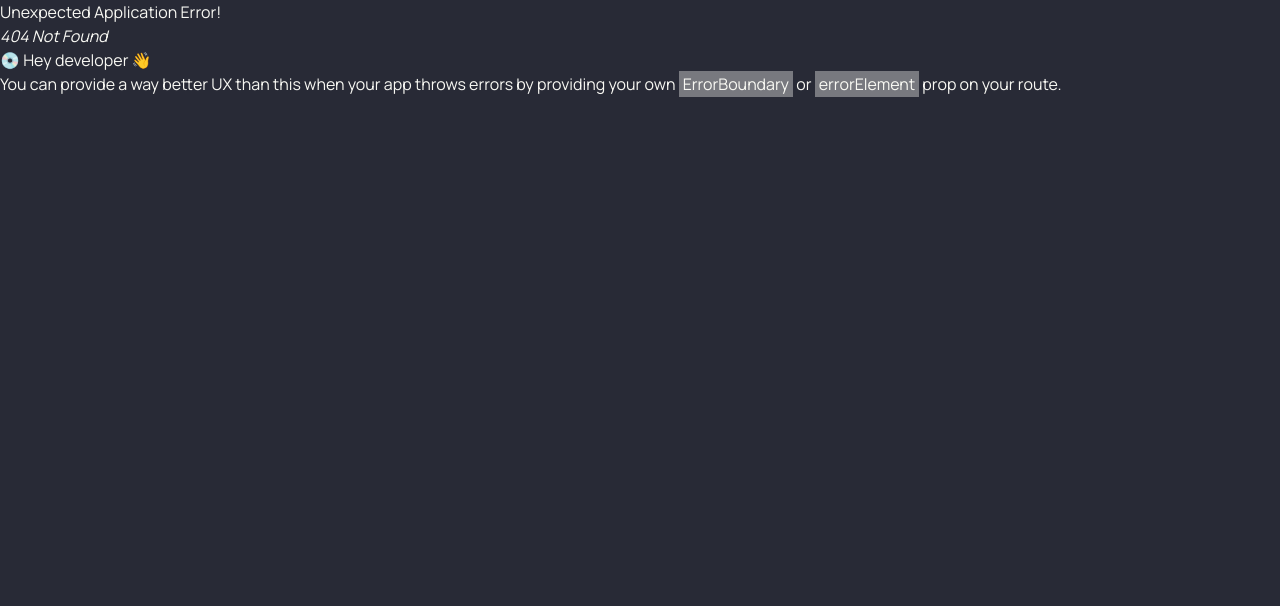
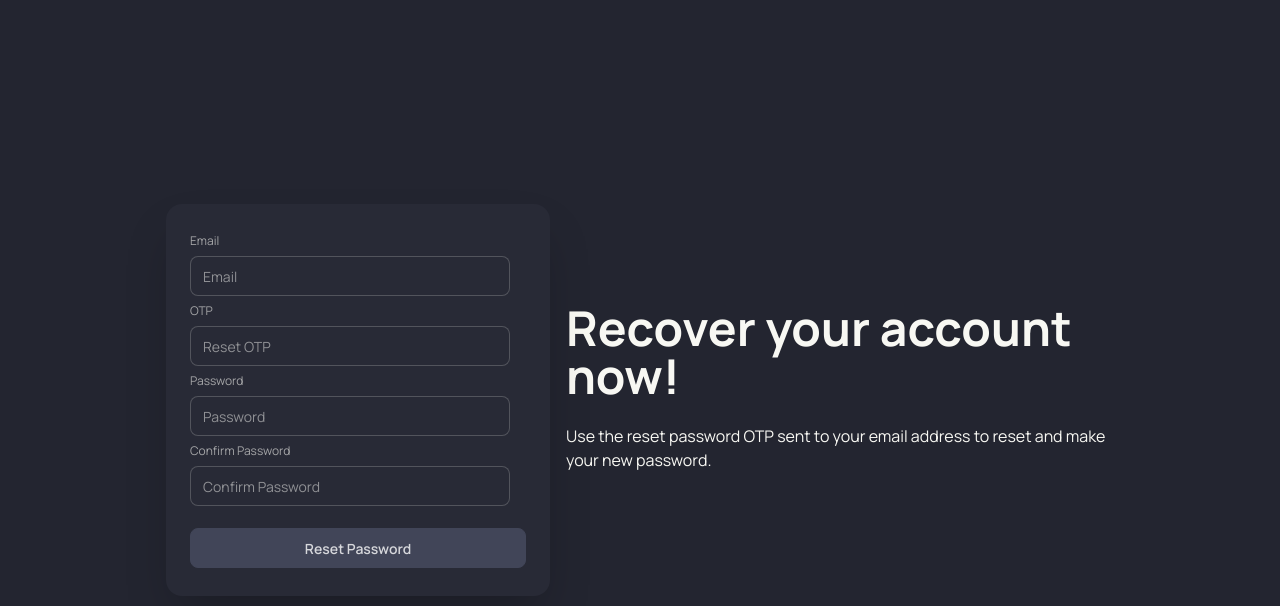
Before and after one commit to elleinad022/oneProject, a React (Vite) app in the folder client/: page /forgot-password in a window 1280 px wide. Before the commit this address had no page. Shown: the top 606 px of the page. Built offline with nearby package versions, Linux system fonts and the light colour scheme; a web font is replaced by a local one.

Commit message:
Added forgot password reset feature

```diff
--- a/client/src/components/Authform.jsx
+++ b/client/src/components/Authform.jsx
@@ -1,11 +1,12 @@
 import React from "react";
 import { useState, useEffect } from "react";
-import { Link, useNavigate } from "react-router-dom";
+import { Link, Navigate, useNavigate } from "react-router-dom";
 import { useDispatch, useSelector } from "react-redux";
 import {
   useLoginMutation,
   useLazyGetUserDataQuery,
   useRegisterMutation,
+  useSendResetOtpMutation,
 } from "../slices/usersApiSlice";
 import { setCredentials } from "../slices/authSlice";
 import { toast } from "react-toastify";
@@ -24,8 +25,8 @@ const Authform = ({ mode }) => {
   const [login, { isLoading: isLoggingIn }] = useLoginMutation();
   const [getUserData, { isLoading: isFetchingUser }] =
     useLazyGetUserDataQuery();
-
   const [register, { isLoading: isRegistering }] = useRegisterMutation();
+  const [resetOtp] = useSendResetOtpMutation();
 
   const { userInfo } = useSelector((state) => state.auth);
 
@@ -59,6 +60,22 @@ const Authform = ({ mode }) => {
           }
         }
       }
+    } catch (err) {
+      toast.error(err?.data?.message || err.error);
+    }
+  };
+
+  const sendResetOtp = async () => {
+    if (!email) {
+      toast.error(
+        "Please provide the email address to receive password reset OTP"
+      );
+      return;
+    }
+
+    try {
+      await resetOtp({ email }).unwrap();
+      navigate("/forgot-password");
     } catch (err) {
       toast.error(err?.data?.message || err.error);
     }
@@ -112,7 +129,15 @@ const Authform = ({ mode }) => {
             value={password}
             onChange={(e) => setPassword(e.target.value)}
           />
-          <p className="label">Required</p>
+          <div className="flex flex-row justify-between">
+            <p className="label">Required</p>
+            <button
+              type="button"
+              onClick={sendResetOtp}
+              className="text-secondary font-bold link-hover">
+              Forgot Password?
+            </button>
+          </div>
           {state !== "Log In" && (
             <>
               <legend className="fieldset-legend">Confirm Password</legend>
--- a/client/src/main.jsx
+++ b/client/src/main.jsx
@@ -17,12 +17,14 @@ import Login from "./pages/Login";
 import Workout from "./pages/Workout";
 import Diet from "./pages/Diet";
 import Settings from "./pages/Settings.jsx";
+import ForgotPassword from "./pages/ForgotPassword.jsx";
 
 const router = createBrowserRouter(
   createRoutesFromElements(
     <Route path="/" element={<App />}>
       <Route path="/login" element={<Login />} />
       <Route path="/register" element={<Signup />} />
+      <Route path="/forgot-password" element={<ForgotPassword />} />
 
       {/* Private Routes */}
       <Route path="" element={<PrivateRoute />}>
--- /dev/null
+++ b/client/src/pages/ForgotPassword.jsx
@@ -0,0 +1,104 @@
+import React from "react";
+import { useState } from "react";
+import { useResetPasswordMutation } from "../slices/usersApiSlice";
+import { useDispatch } from "react-redux";
+import { useNavigate } from "react-router-dom";
+import { toast } from "react-toastify";
+
+const ForgotPassword = () => {
+  const [email, setEmail] = useState("");
+  const [otp, setOtp] = useState("");
+  const [newPassword, setNewPassword] = useState("");
+  const [newPassword2, setNewPassword2] = useState("");
+
+  const [resetPassword, { isLoading: isResetting }] =
+    useResetPasswordMutation();
+
+  const dispatch = useDispatch();
+  const navigate = useNavigate();
+
+  const handleResetPassword = async () => {
+    if (!email || !otp || !newPassword || !newPassword2) {
+      toast.error("Please fill in all fields.");
+      return;
+    }
+
+    if (newPassword !== newPassword2) {
+      toast.error("Passwords do not match.");
+    } else {
+      try {
+        await resetPassword({
+          email,
+          otp,
+          newPassword,
+        }).unwrap();
+        toast.success(
+          "Password reset successful! Log in with your new password."
+        );
+        navigate("/");
+      } catch (err) {
+        toast.error(err?.data?.message || err.error);
+      }
+    }
+  };
+
+  return (
+    <div className="hero bg-base-200 min-h-screen">
+      <div className="hero-content flex-col lg:flex-row-reverse">
+        <div className="text-center lg:text-left">
+          <h1 className="text-5xl font-bold">Recover your account now!</h1>
+          <p className="py-6">
+            Use the reset password OTP sent to your email address to reset and
+            make your new password.
+          </p>
+        </div>
+        <div className="card bg-base-100 w-full max-w-sm shrink-0 shadow-2xl">
+          <div className="card-body">
+            <fieldset className="fieldset">
+              <label className="label">Email</label>
+              <input
+                value={email}
+                type="email"
+                className="input"
+                placeholder="Email"
+                onChange={(e) => setEmail(e.target.value)}
+              />
+              <label className="label">OTP</label>
+              <input
+                value={otp}
+                type="text"
+                className="input"
+                placeholder="Reset OTP"
+                onChange={(e) => setOtp(e.target.value)}
+              />
+              <label className="label">Password</label>
+              <input
+                value={newPassword}
+                type="password"
+                className="input"
+                placeholder="Password"
+                onChange={(e) => setNewPassword(e.target.value)}
+              />
+              <label className="label">Confirm Password</label>
+              <input
+                value={newPassword2}
+                type="password"
+                className="input"
+                placeholder="Confirm Password"
+                onChange={(e) => setNewPassword2(e.target.value)}
+              />
+
+              <button
+                onClick={handleResetPassword}
+                className="btn btn-neutral mt-4">
+                Reset Password
+              </button>
+            </fieldset>
+          </div>
+        </div>
+      </div>
+    </div>
+  );
+};
+
+export default ForgotPassword;
--- a/client/src/slices/usersApiSlice.js
+++ b/client/src/slices/usersApiSlice.js
@@ -65,6 +65,24 @@ export const usersApiSlice = apiSlice.injectEndpoints({
         body: data,
       }),
     }),
+
+    // Send Password Reset OTP route (auth)
+    sendResetOtp: builder.mutation({
+      query: (data) => ({
+        url: `${AUTH_URL}/send-reset-otp`,
+        method: "POST",
+        body: data,
+      }),
+    }),
+
+    // Forgot Password Reset (auth)
+    resetPassword: builder.mutation({
+      query: (data) => ({
+        url: `${AUTH_URL}/reset-password`,
+        method: "POST",
+        body: data,
+      }),
+    }),
   }),
 });
 
@@ -77,4 +95,6 @@ export const {
   useUpdateUserMutation,
   useSendVerifyOtpMutation,
   useVerifyEmailMutation,
+  useSendResetOtpMutation,
+  useResetPasswordMutation,
 } = usersApiSlice;
```
